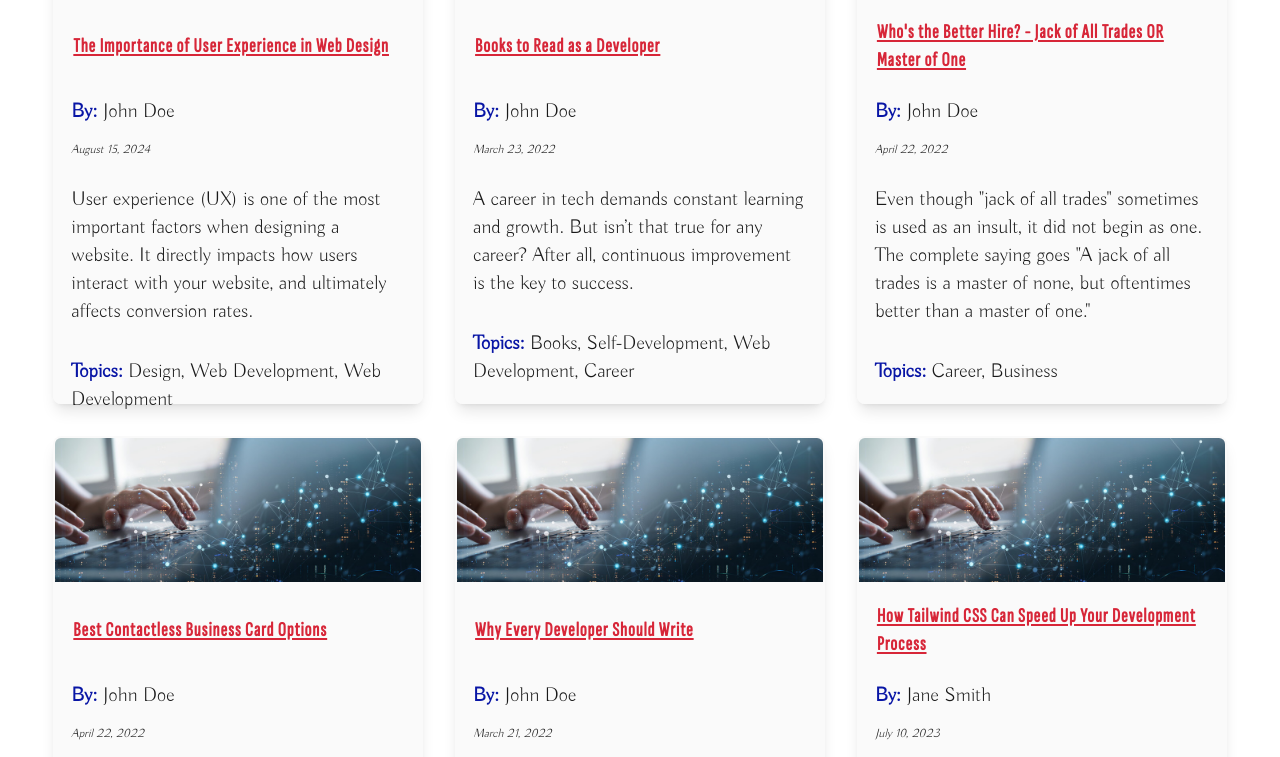
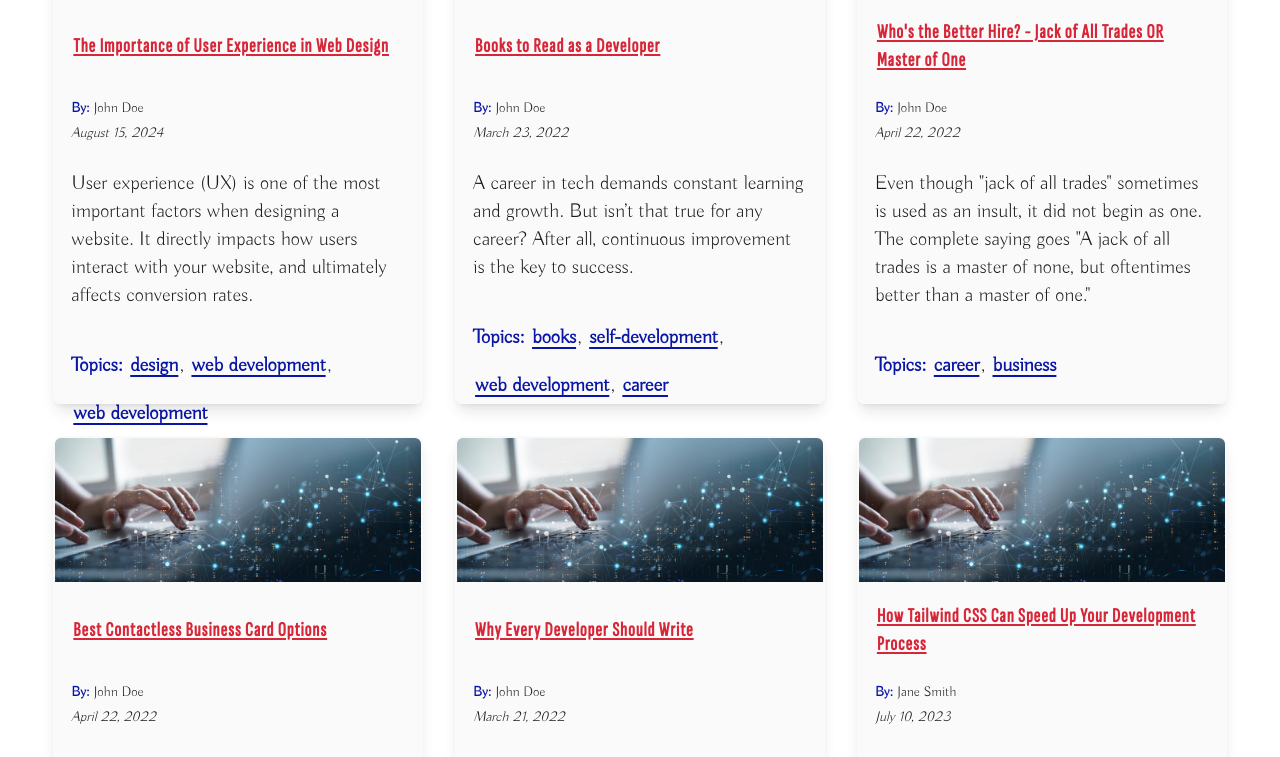
Before and after one commit to tmchuynh/phoenix-code-studio, a Next.js app: page /blog in a window 1280 px wide. Shown: the part 900-1657 px from the top of the page. Built offline with nearby package versions, Linux system fonts and the light colour scheme.

Commit message:
add numbers next to filters and links to add filters on cards' topics

```diff
--- a/src/app/blog/page.tsx
+++ b/src/app/blog/page.tsx
@@ -141,16 +141,36 @@ const BlogDisplayPage: FC = () => {
     setTimeout(() => setFiltersCleared(false), 4000);
   };
 
-  const topics = Array.from(new Set(blogs.flatMap((blog) => blog.topics)));
   const dates = Array.from(new Set(blogs.map((blog) => blog.date)));
   const authors = Array.from(new Set(blogs.map((blog) => blog.author)));
 
+  const topicCounts: Record<string, number> = blogs.reduce((acc, blog) => {
+    blog.topics.forEach((topic) => {
+      acc[topic] = (acc[topic] || 0) + 1;
+    });
+    return acc;
+  }, {} as Record<string, number>);
+
+  const dateCounts = dates.reduce((acc, date) => {
+    acc[date] = blogs.filter((blog) => blog.date === date).length;
+    return acc;
+  }, {} as Record<string, number>);
+
+  const authorCounts = authors.reduce((acc, author) => {
+    acc[author] = blogs.filter((blog) => blog.author === author).length;
+    return acc;
+  }, {} as Record<string, number>);
+
+  const topics = Object.keys(topicCounts).sort();
+
   const handleTopicChange = (updatedTopics: string[]) => {
     setSelectedTopics(updatedTopics);
+    console.log(updatedTopics);
   };
 
   useEffect(() => {
     handleFilter();
+    console.log(blogs.map((blog) => blog.topics));
   }, [selectedTopics, selectedDates, selectedAuthors, searchQuery]);
 
   function handleOpen(dropdown: "topic" | "date" | "author") {
@@ -187,6 +207,14 @@ const BlogDisplayPage: FC = () => {
       setSelectedDates(selectedDates.filter((d) => d !== date));
     }
     handleOpen("date");
+  };
+
+  const handleTopicClick = (topic: string) => {
+    if (!selectedTopics.includes(topic)) {
+      const updatedTopics = [...selectedTopics, topic];
+      setSelectedTopics(updatedTopics);
+      handleFilter();
+    }
   };
 
   return (
@@ -241,7 +269,8 @@ const BlogDisplayPage: FC = () => {
                           className="ml-2"
                           onClick={() => handleOpen("topic")}
                         >
-                          {topic}
+                          {topic}{" "}
+                          <span className="ml-1">( {topicCounts[topic]} )</span>
                         </label>
                       </div>
                     ))}
@@ -289,10 +318,15 @@ const BlogDisplayPage: FC = () => {
                           />
                           <label
                             htmlFor={date}
-                            className="ml-2"
+                            className={`ml-2 flex items-center ${
+                              selectedDates.includes(date)
+                                ? "font-bold text-accent-2"
+                                : ""
+                            }`}
                             onClick={() => handleOpen("date")}
                           >
-                            {date}
+                            {date}{" "}
+                            <span className="ml-1">( {dateCounts[date]} )</span>
                           </label>
                         </div>
                       ))}
@@ -332,10 +366,17 @@ const BlogDisplayPage: FC = () => {
                         />
                         <label
                           htmlFor={author}
-                          className="ml-2"
-                          onClick={() => handleOpen("author")}
+                          className={`ml-2 flex items-center ${
+                            selectedDates.includes(author)
+                              ? "font-bold text-accent-2"
+                              : ""
+                          }`}
+                          onClick={() => handleOpen("date")}
                         >
-                          {author}
+                          {author}{" "}
+                          <span className="ml-1">
+                            ( {authorCounts[author]} )
+                          </span>
                         </label>
                       </div>
                     ))}
@@ -489,18 +530,30 @@ const BlogDisplayPage: FC = () => {
                     >
                       {blog.title}
                     </Button>
-                    <p className="mb-0">
+                    <p className="mb-0 text-sm">
                       <span>
                         <strong>By:</strong> {blog.author}
                       </span>
                     </p>
-                    <p>
-                      <span className="italic text-xs">{blog.date}</span>
+                    <p className="mt-0">
+                      <span className="italic text-sm">{blog.date}</span>
                     </p>
                     <p className="text-md py-4">{blog.excerpt}</p>
                   </div>
                   <p className="mb-4">
-                    <strong>Topics:</strong> {blog.topics.join(", ")}
+                    <strong>Topics:</strong>{" "}
+                    {blog.topics.map((topic, index) => (
+                      <span key={index}>
+                        <Button
+                          variant="link"
+                          className="p-0 m-0 lowercase"
+                          onClick={() => handleTopicClick(topic)}
+                        >
+                          {topic}
+                        </Button>
+                        {index !== blog.topics.length - 1 && ", "}
+                      </span>
+                    ))}
                   </p>
                 </div>
               </div>
```
